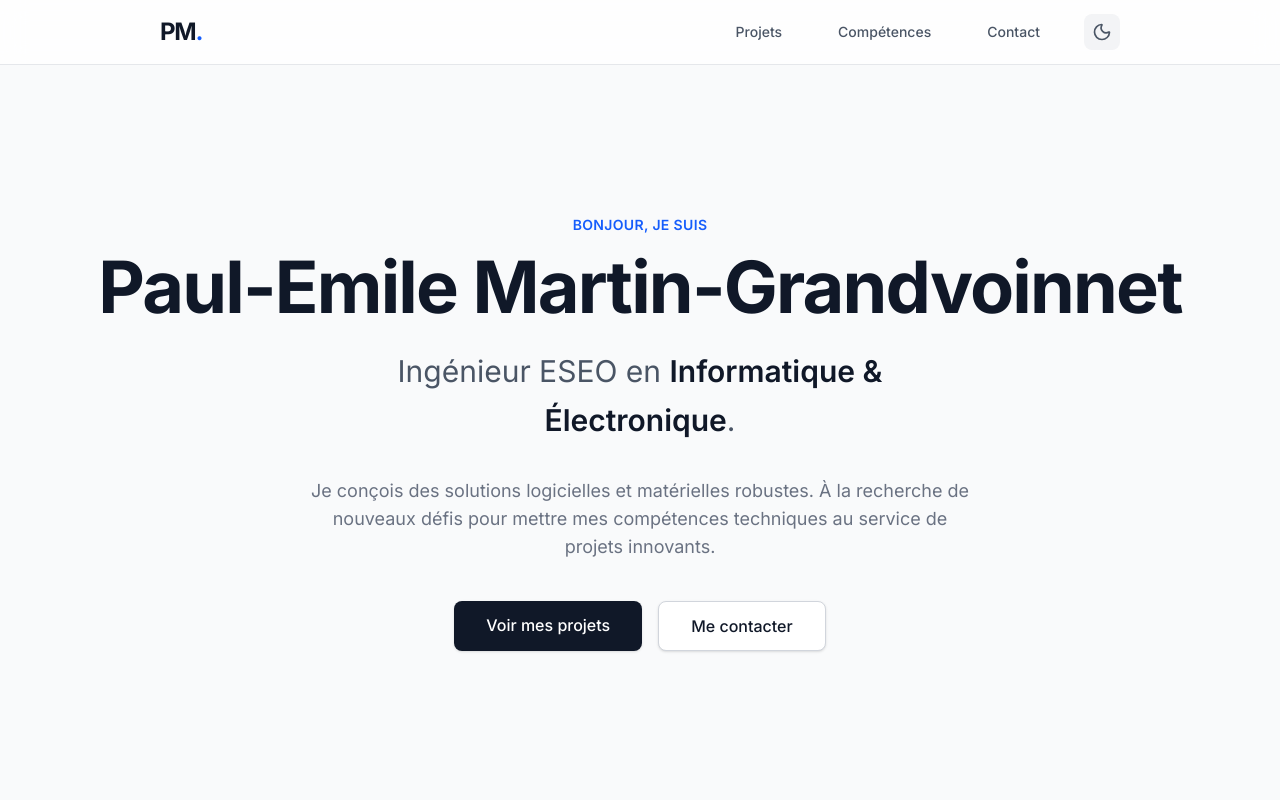
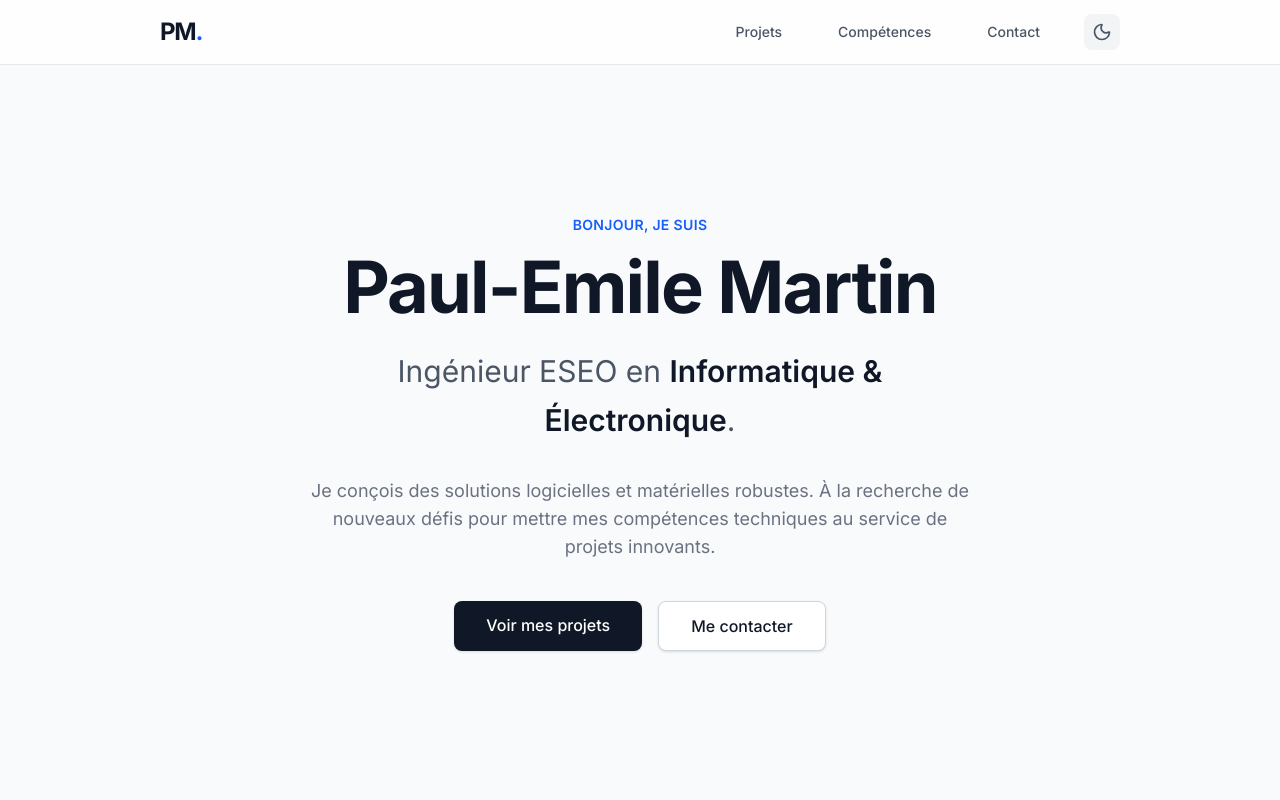
Before and after one commit to ProjectsPEMG/Portfolio, a Next.js app: page / in a window 1280 px wide. Shown: the top 800 px of the page. Built offline with nearby package versions, Linux system fonts and the light colour scheme.

Commit message:
Update Hero.tsx

```diff
--- a/components/Hero.tsx
+++ b/components/Hero.tsx
@@ -2,46 +2,38 @@ import Link from 'next/link';
 
 export default function Hero() {
   return (
-    // min-h-[calc(100vh-4rem)] permet à la section de prendre toute la hauteur de l'écran (moins la hauteur de la barre de navigation)
-    <section className="flex flex-col items-center justify-center min-h-[calc(100vh-4rem)] px-4 text-center">
-
-      {/* Petit mot d'introduction */}
-      <span className="text-blue-600 font-semibold tracking-wide uppercase text-sm mb-4">
+    <section className="flex flex-col items-center justify-center min-h-[calc(100vh-4rem)] px-4 text-center transition-colors duration-300">
+      <span className="text-blue-600 dark:text-blue-400 font-semibold tracking-wide uppercase text-sm mb-4">
         Bonjour, je suis
       </span>
 
-      {/* Ton Nom */}
-      <h1 className="text-5xl md:text-7xl font-bold text-gray-900 mb-6 tracking-tight">
-        Paul-Emile Martin-Grandvoinnet
+      <h1 className="text-5xl md:text-7xl font-bold text-gray-900 dark:text-white mb-6 tracking-tight">
+        Paul-Emile Martin
       </h1>
 
-      {/* Ton Titre / Accroche */}
-      <h2 className="text-2xl md:text-3xl text-gray-600 mb-8 max-w-2xl mx-auto leading-relaxed">
-        Ingénieur ESEO en <span className="text-gray-900 font-semibold">Informatique & Électronique</span>.
+      <h2 className="text-2xl md:text-3xl text-gray-600 dark:text-gray-300 mb-8 max-w-2xl mx-auto leading-relaxed">
+        Ingénieur ESEO en <span className="text-gray-900 dark:text-white font-semibold">Informatique & Électronique</span>.
       </h2>
 
-      {/* Petite description */}
-      <p className="text-lg text-gray-500 mb-10 max-w-2xl mx-auto">
+      <p className="text-lg text-gray-500 dark:text-gray-400 mb-10 max-w-2xl mx-auto">
         Je conçois des solutions logicielles et matérielles robustes.
         À la recherche de nouveaux défis pour mettre mes compétences techniques au service de projets innovants.
       </p>
 
-      {/* Les boutons d'action (Call-to-Action) */}
       <div className="flex flex-col sm:flex-row gap-4">
         <Link
           href="#projets"
-          className="px-8 py-3 bg-gray-900 text-white rounded-lg font-medium hover:bg-gray-800 transition-colors shadow-sm"
+          className="px-8 py-3 bg-gray-900 dark:bg-white text-white dark:text-gray-900 rounded-lg font-medium hover:bg-gray-800 dark:hover:bg-gray-100 transition-colors shadow-sm"
         >
           Voir mes projets
         </Link>
         <Link
           href="#contact"
-          className="px-8 py-3 bg-white text-gray-900 border border-gray-300 rounded-lg font-medium hover:bg-gray-50 transition-colors shadow-sm"
+          className="px-8 py-3 bg-white dark:bg-gray-900 text-gray-900 dark:text-white border border-gray-300 dark:border-gray-700 rounded-lg font-medium hover:bg-gray-50 dark:hover:bg-gray-800 transition-colors shadow-sm"
         >
           Me contacter
         </Link>
       </div>
-
     </section>
   );
 }
```
